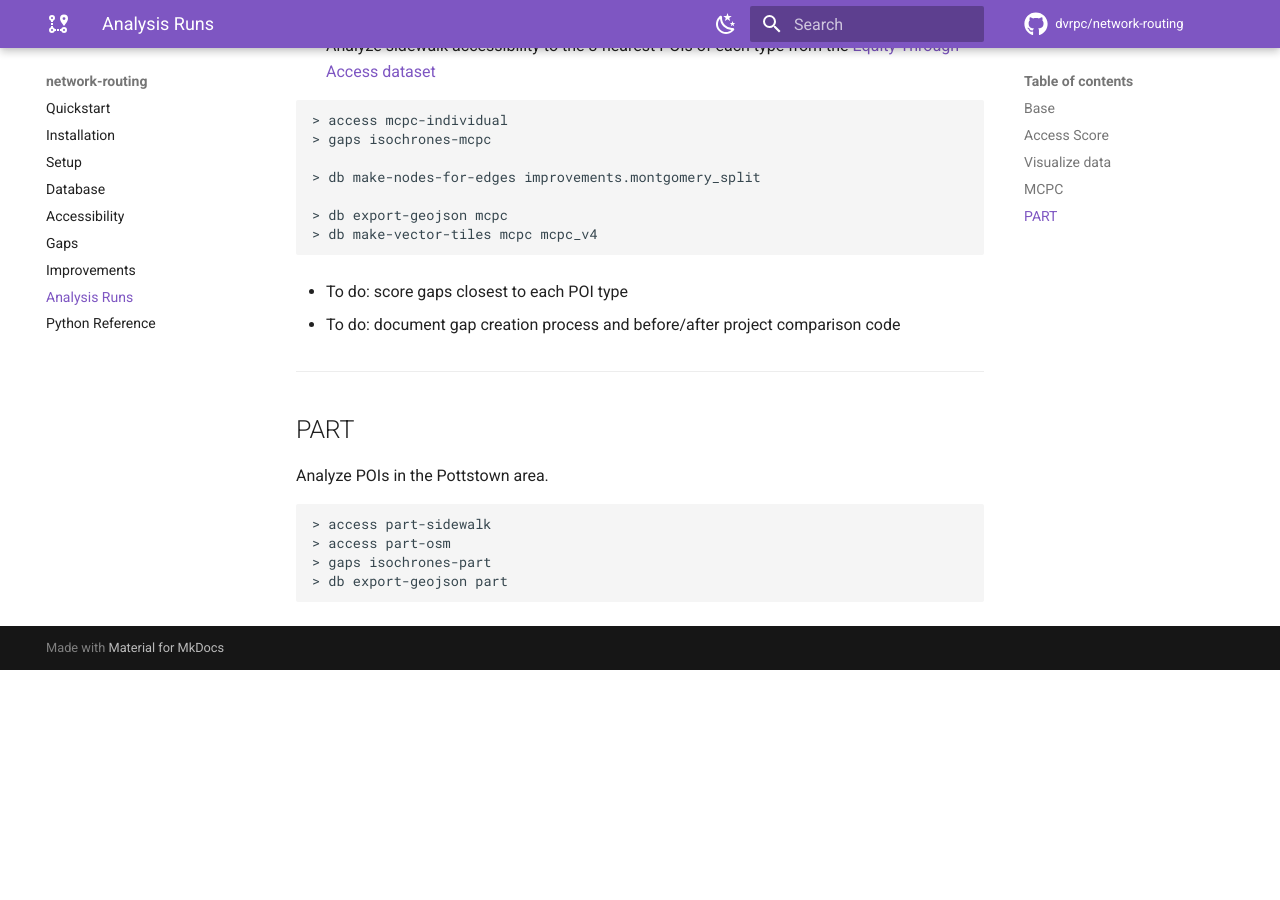
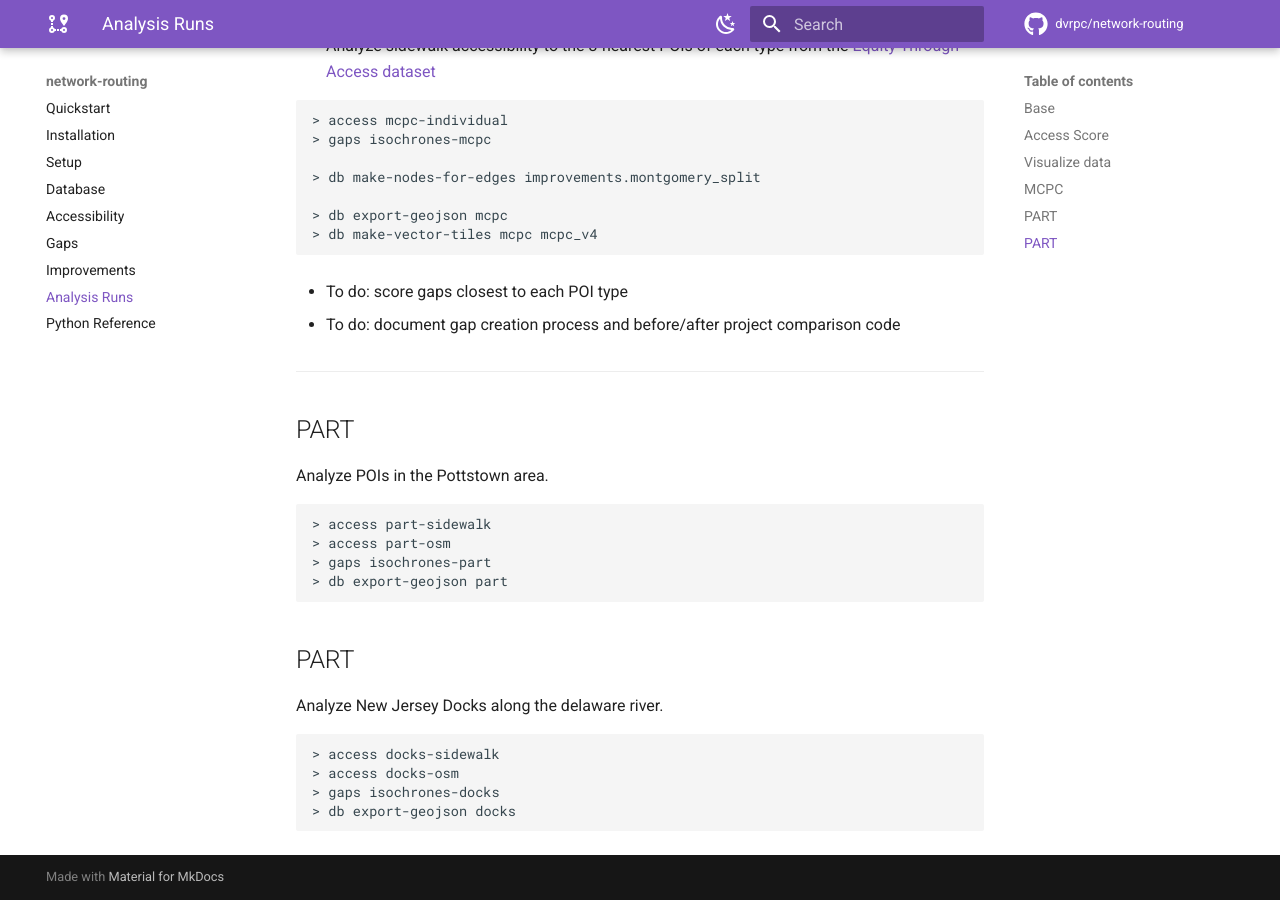
Before and after one commit to dvrpc/network-routing, an MkDocs documentation site: the page built from docs/analysis_runs.md, in a window 1280 px wide and 900 px high, scrolled down 1727 px. Built offline with MkDocs 1.6.1 and Material for MkDocs 9.7.7, drawn with Linux system fonts in a browser that asks for light colours; comment, search, counter and statistics services are not loaded; before the commit the page ends 2397 px from its top, so only the background shows below that.

Commit message:
updated analysis runs documentation

````diff
--- a/docs/analysis_runs.md
+++ b/docs/analysis_runs.md
@@ -107,3 +107,16 @@ Analyze POIs in the Pottstown area.
 > db export-geojson part
 
 ```
+
+## PART
+
+Analyze New Jersey Docks along the delaware river.
+
+```bash
+
+> access docks-sidewalk
+> access docks-osm
+> gaps isochrones-docks
+> db export-geojson docks
+
+```
````
